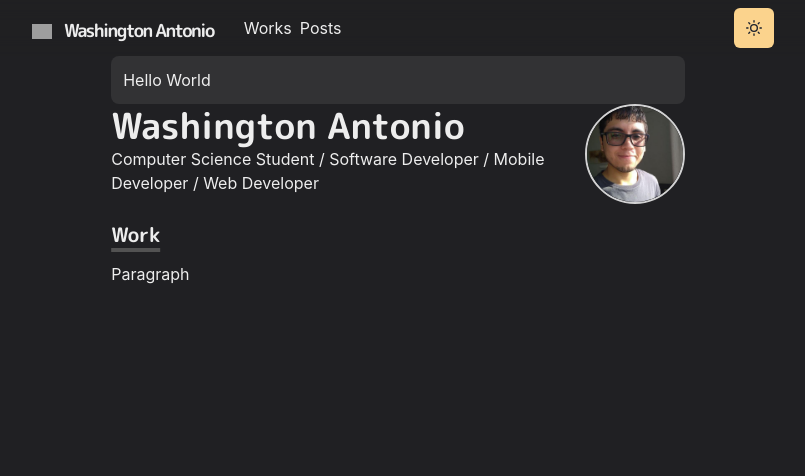
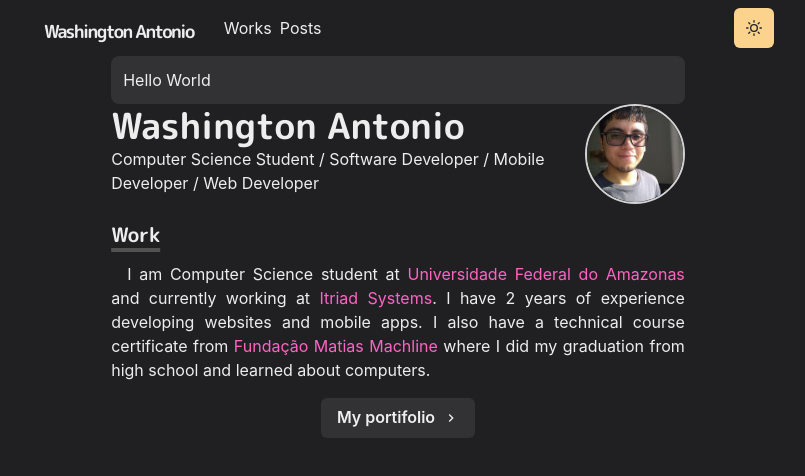
Before and after one commit to Washington-coder/portifolio, a Next.js app: page / in a window 1280 px wide. Shown: the top 476 px of the page, without its empty margins (242-1047 px from the left). Built offline with nearby package versions, Linux system fonts and the light colour scheme; grey boxes are pictures that could not be loaded.

Commit message:
feat: add paragraph component

```diff
--- a/components/logo.js
+++ b/components/logo.js
@@ -19,12 +19,9 @@
 `
 
 const Logo = () => {
-    const footPrintImg = `/images/footprint${useColorModeValue('', '-dark')}.png`
-
     return (
         <Link href="/">
             <LogoBox>
-                <Image src={footPrintImg} width={20} height={20} alt="logo" />
                 <Text
                     color={useColorModeValue('gray.800', 'whiteAlpha.900')}
                     fontFamily='M PLUS Rounded 1c'
--- /dev/null
+++ b/components/paragraph.js
@@ -0,0 +1,8 @@
+import styled from '@emotion/styled'
+
+const Paragraph = styled.p`
+    text-align: justify;
+    text-indent: 1em;
+`
+
+export default Paragraph
--- a/pages/index.js
+++ b/pages/index.js
@@ -1,5 +1,16 @@
-import { Container, Box, Heading, Image, useColorModeValue } from '@chakra-ui/react'
+import {
+    Container,
+    Box,
+    Heading,
+    Image,
+    useColorModeValue,
+    Link,
+    Button
+} from '@chakra-ui/react'
+import NextLink from 'next/link'
 import Section from '../components/section'
+import Paragraph from '../components/paragraph'
+import { ChevronRightIcon } from '@chakra-ui/icons'
 
 const Page = () => {
     return (
@@ -36,7 +47,17 @@
                 <Heading as='h3' variant="section-title">
                     Work
                 </Heading>
-                <p>Paragraph</p>
+                <Paragraph>I am Computer Science student at <Link href='https://ufam.edu.br/'>Universidade Federal do Amazonas
+                </Link> and currently working at <Link href='https://www.itriad.org.br/'>Itriad Systems</Link>. I have 2 years of experience developing websites and mobile apps.
+                    I also have a technical course certificate from <Link href='https://www.fundacaomatiasmachline.org.br/'>Fundação Matias Machline</Link> where I did my graduation from high school and learned about computers.
+                </Paragraph>
+                <Box align='center' my={4}>
+                    <NextLink href='/works'>
+                        <Button rightIcon={<ChevronRightIcon />}>
+                            My portifolio
+                        </Button>
+                    </NextLink>
+                </Box>
             </Section>
         </Container>
     )
```
